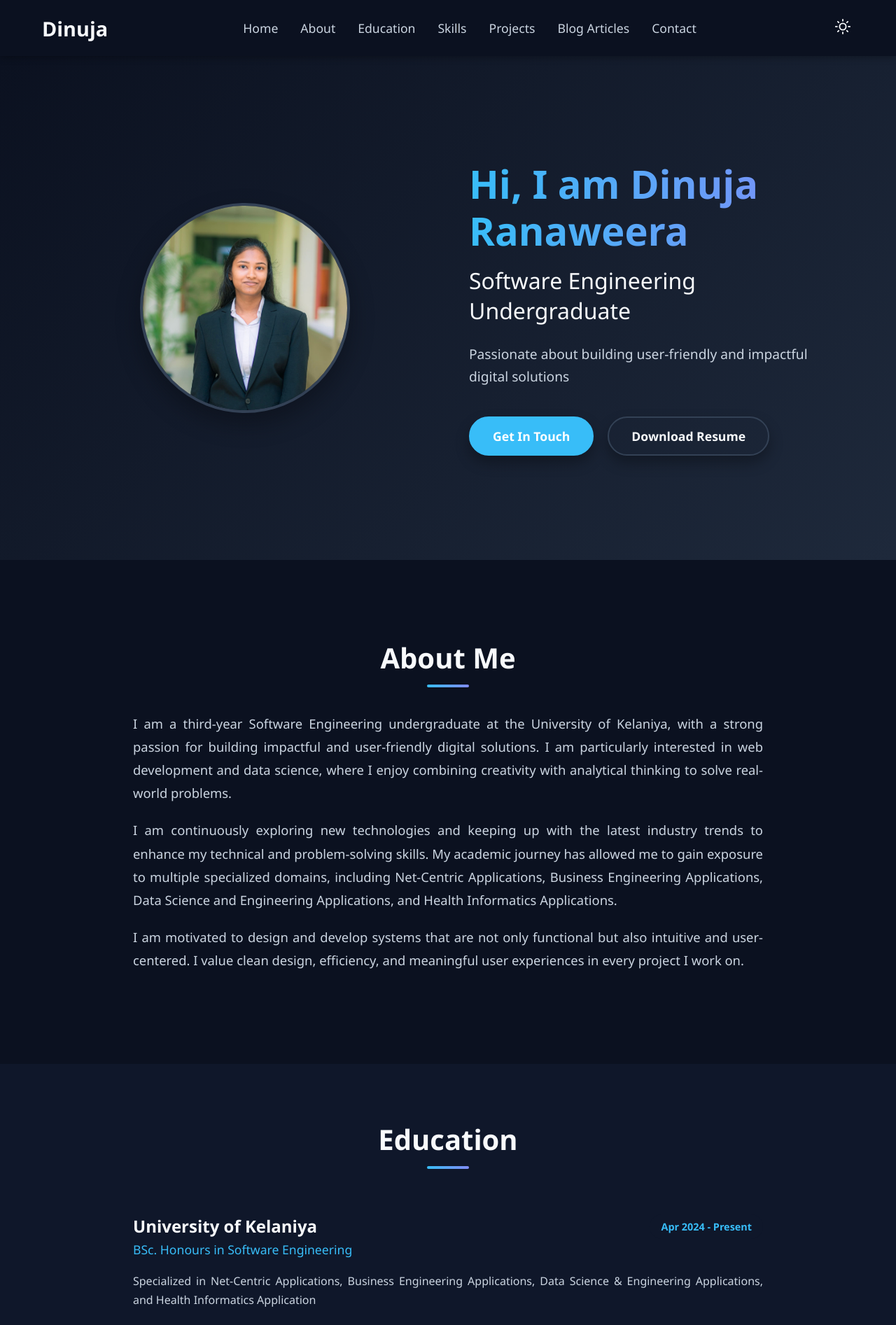
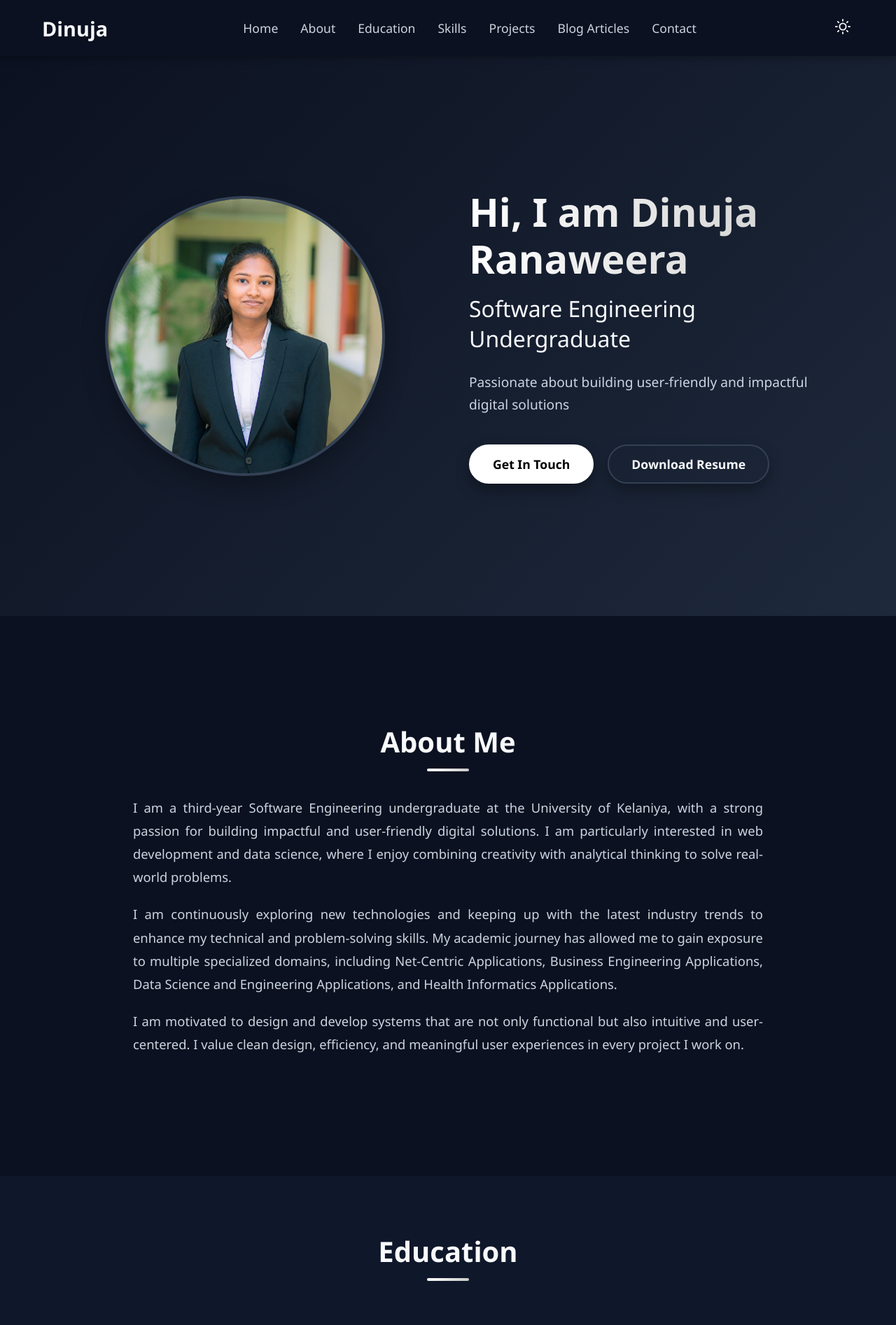
Before and after one commit to Dinuja937/my-portfolio, a React (Vite) app: page / in a window 1280 px wide. Shown: the top 1893 px of the page at 70% size. Built offline with nearby package versions, Linux system fonts and the light colour scheme.

Commit message:
Update UI, fonts, colors, buttons, and CSS styling

```diff
--- a/src/components/About/About.css
+++ b/src/components/About/About.css
@@ -1,5 +1,5 @@
 .about-section {
-  min-height: calc(100vh - 80px);
+  min-height: 100vh;
   padding: 80px 20px;
   background-color: var(--bg-primary);
   display: flex;
--- a/src/components/Contact/Contact.css
+++ b/src/components/Contact/Contact.css
@@ -190,9 +190,13 @@
   height: 20px;
 }
 
+.dark .submit-btn {
+  color: #000000;
+}
+
 .dark .submit-btn:hover {
-  background-color: #3b82f6;
-  box-shadow: 0 6px 15px rgba(59, 130, 246, 0.4);
+  background-color: #e0e0e0;
+  box-shadow: 0 6px 15px rgba(255, 255, 255, 0.2);
 }
 
 .success-message {
--- a/src/components/Education/Education.css
+++ b/src/components/Education/Education.css
@@ -67,6 +67,13 @@
   font-size: 0.9rem;
   font-weight: 600;
   white-space: nowrap;
+  border: 1px solid transparent;
+}
+
+.dark .duration-badge {
+  background-color: transparent;
+  border: 1px solid #ffffff;
+  color: #ffffff;
 }
 
 .education-body {
--- a/src/components/Hero/Hero.css
+++ b/src/components/Hero/Hero.css
@@ -1,9 +1,9 @@
 .hero-section {
-  min-height: calc(100vh - 80px);
+  min-height: 100vh;
   display: flex;
   align-items: center;
   justify-content: center;
-  padding: 60px 20px;
+  padding: 80px 20px;
   background: var(--bg-gradient);
 }
 
@@ -25,8 +25,8 @@
 
 /* Circular Image Styling with hover effect */
 .hero-image {
-  width: 300px;
-  height: 300px;
+  width: 400px;
+  height: 400px;
   object-fit: cover;
   border-radius: 50%;
   box-shadow: 0 15px 35px var(--card-shadow);
@@ -101,6 +101,10 @@
   color: #ffffff;
   border: 2px solid var(--accent-color);
   box-shadow: 0 10px 20px var(--card-shadow);
+}
+
+.dark .btn-primary {
+  color: #000000;
 }
 
 .btn-primary:hover {
--- a/src/components/Projects/Projects.css
+++ b/src/components/Projects/Projects.css
@@ -78,19 +78,29 @@
 
 .project-link {
   background-color: var(--accent-color);
-  color: #fff;
+  color: var(--bg-primary); /* Use background color for the icon so it contrasts with the accent circle */
   width: 45px;
   height: 45px;
   border-radius: 50%;
   display: flex;
   justify-content: center;
   align-items: center;
-  transition: background-color 0.2s ease, transform 0.2s ease;
+  transition: all 0.3s ease;
+}
+
+.dark .project-link {
+  color: #000000; /* Ensure black icon on white circle in dark mode */
 }
 
 .project-link:hover {
-  background-color: #1e3f56;
+  background-color: var(--text-primary);
+  color: var(--bg-primary);
   transform: scale(1.1);
+}
+
+.dark .project-link:hover {
+  background-color: #cccccc;
+  color: #000000;
 }
 
 .project-content {
--- a/src/components/Skills/Skills.css
+++ b/src/components/Skills/Skills.css
@@ -55,29 +55,39 @@
 .skill-tags {
   display: flex;
   flex-wrap: wrap;
-  gap: 12px;
+  gap: 30px;
+  justify-content: center;
+  padding-top: 15px;
 }
 
 .skill-tag {
   display: flex;
+  flex-direction: column;
   align-items: center;
-  color: var(--text-primary);
-  font-size: 1.05rem;
+  justify-content: center;
+  color: var(--text-secondary);
+  font-size: 0.8rem;
   font-weight: 500;
-  transition: color 0.2s ease, transform 0.2s ease;
-  margin-right: 10px;
-  margin-bottom: 5px;
+  transition: all 0.3s ease;
+  width: 75px;
+  text-align: center;
 }
 
 .skill-tag:hover {
-  color: var(--accent-color);
-  transform: translateY(-2px);
+  color: var(--text-primary);
+  transform: translateY(-5px);
   cursor: default;
 }
 
 .skill-logo {
-  font-size: 1.2rem;
-  margin-right: 8px;
+  font-size: 2.8rem;
+  margin-right: 0;
+  margin-bottom: 8px;
+  transition: transform 0.3s ease;
+}
+
+.skill-tag:hover .skill-logo {
+  transform: scale(1.1);
 }
 
 @media screen and (max-width: 960px) {
--- a/src/components/Skills/Skills.jsx
+++ b/src/components/Skills/Skills.jsx
@@ -6,10 +6,10 @@ function Skills() {
       id: 1,
       category: "Frontend Development",
       skills: [
-        { name: "React.js", logo: "devicon-react-original colored" },
-        { name: "JavaScript", logo: "devicon-javascript-plain colored" },
         { name: "HTML5", logo: "devicon-html5-plain colored" },
         { name: "CSS3", logo: "devicon-css3-plain colored" },
+        { name: "JavaScript", logo: "devicon-javascript-plain colored" },
+        { name: "React.js", logo: "devicon-react-original colored" },
         { name: "Tailwind", logo: "devicon-tailwindcss-original colored" },
       ]
     },
@@ -17,9 +17,9 @@ function Skills() {
       id: 2,
       category: "Backend Development",
       skills: [
+        { name: "Java", logo: "devicon-java-plain colored" },
+        { name: "PHP", logo: "devicon-php-plain colored" },
         { name: "Node.js", logo: "devicon-nodejs-plain colored" },
-        { name: "Express.js", logo: "devicon-express-original" },
-        { name: "Python", logo: "devicon-python-plain colored" }
       ]
     },
     {
--- a/src/index.css
+++ b/src/index.css
@@ -4,14 +4,14 @@
   --bg-gradient: linear-gradient(135deg, #fdfbfb 0%, #ebedee 100%);
   --text-primary: #333333;
   --text-secondary: #555555;
-  --accent-color: #2b5876;
-  --accent-gradient: linear-gradient(to right, #2b5876, #4e4376);
+  --accent-color: #000000;
+  --accent-gradient: linear-gradient(to right, #000000, #444444);
   --border-color: #e0e0e0;
   --card-bg: #ffffff;
   --card-shadow: rgba(0, 0, 0, 0.05);
-  --badge-bg: #eaf1f8;
-  --badge-border: #c2dcf0;
-  --badge-text: #2b5876;
+  --badge-bg: #f0f0f0;
+  --badge-border: #d0d0d0;
+  --badge-text: #000000;
 }
 
 .dark {
@@ -20,14 +20,14 @@
   --bg-gradient: linear-gradient(135deg, #0b1120 0%, #1e293b 100%);
   --text-primary: #f8fafc;
   --text-secondary: #cbd5e1;
-  --accent-color: #38bdf8;
-  --accent-gradient: linear-gradient(to right, #38bdf8, #818cf8);
+  --accent-color: #ffffff;
+  --accent-gradient: linear-gradient(to right, #ffffff, #cccccc);
   --border-color: #334155;
   --card-bg: #1e293b;
   --card-shadow: rgba(0, 0, 0, 0.3);
-  --badge-bg: #0f172a;
-  --badge-border: #334155;
-  --badge-text: #38bdf8;
+  --badge-bg: #1a1a1a;
+  --badge-border: #444444;
+  --badge-text: #ffffff;
 }
 
 * {
```
